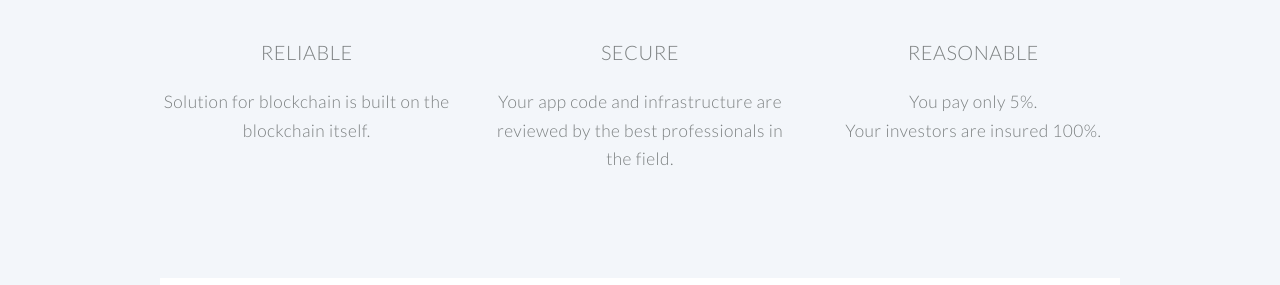
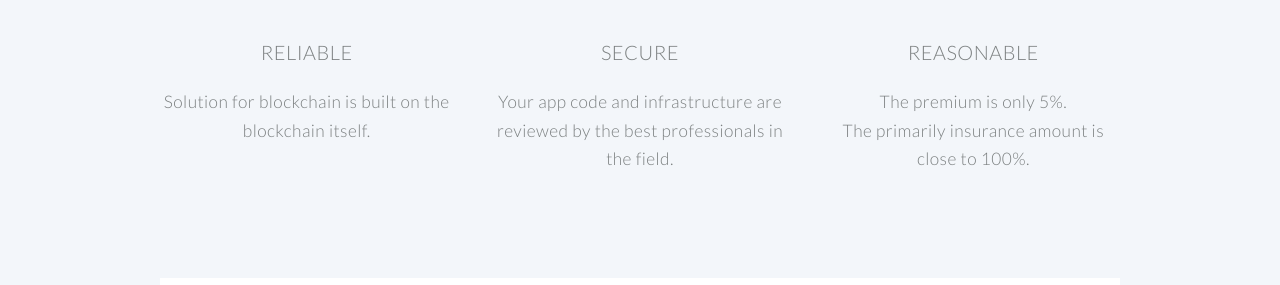
Before and after one commit to ICOsurance/www, a Jekyll site: the page built from index.html, in a window 1280 px wide and 900 px high, scrolled down 1462 px. Shown: the part 169-454 px from the top of the window. Built offline with Jekyll 4.4.1, drawn with Linux system fonts in a browser that asks for light colours.

Commit message:
improve insurance words

```diff
--- a/index.html
+++ b/index.html
@@ -75,7 +75,7 @@ layout: landing-page
 									<header>
 										<h3>Reasonable</h3>
 									</header>
-									<p>You pay only 5%.<br/>Your investors are insured 100%.</p>
+									<p>The premium is only 5%.<br/>The primarily insurance amount is close to 100%.</p>
 								</section>
 
 							</div>
```
